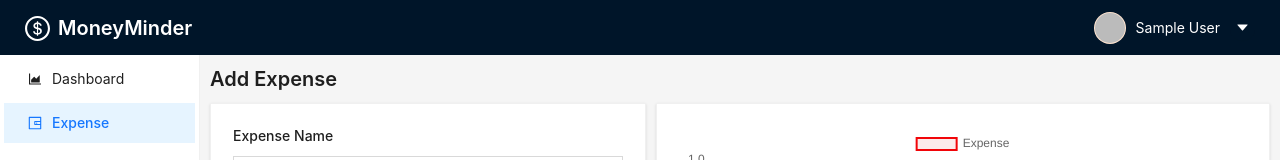
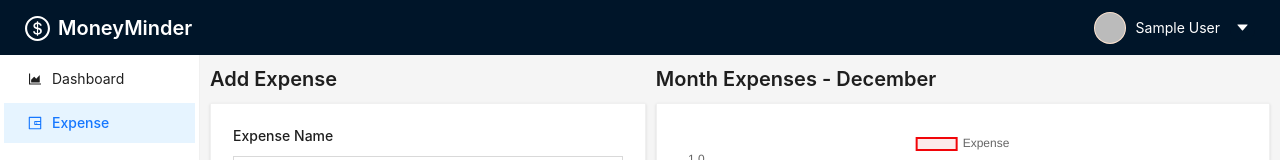
Before and after one commit to ADHIL-MOHAMMED-P-N/moneyminder, a React (Create React App) app: page /expense in a window 1280 px wide. Shown: the top 160 px of the page. Built offline with nearby package versions, Linux system fonts and the light colour scheme; no server answers; the database is empty; sample sign-in values are in the browser's storage; what @react-pdf/renderer would draw is missing.

Commit message:
Title change:month added:Expense,Incom,Report Pages

```diff
--- a/src/pages/Expense.js
+++ b/src/pages/Expense.js
@@ -12,16 +12,16 @@ const Expense = () => {
     expense.map((item) => ({ ...item, status: "expense" }))
   ); */
 
-  //line chart
-
+  const monthName = new Date().toLocaleString("default", { month: "long" });
   return (
     <div>
-      <Title level={4}>Add Expense</Title>
       <Row gutter={10}>
         <Col span={10}>
+          <Title level={4}>Add Expense</Title>
           <AddExpense />
         </Col>
         <Col span={14}>
+          <Title level={4}>Month Expenses - {monthName}</Title>
           <LineChart type="expense" transaction={expense} />
         </Col>
       </Row>
--- a/src/pages/Income.jsx
+++ b/src/pages/Income.jsx
@@ -13,15 +13,16 @@ const Income = () => {
     income.map((item) => ({ ...item, status: "income" }))
   );
   */
-
+  const monthName = new Date().toLocaleString("default", { month: "long" });
   return (
     <div>
-      <Title level={4}>Add Income</Title>
       <Row gutter={10}>
         <Col span={10}>
+          <Title level={4}>Add Income</Title>
           <AddIncome />
         </Col>
         <Col span={14}>
+          <Title level={4}>Month Income - {monthName}</Title>
           <LineChart type="income" transaction={income} />
         </Col>
       </Row>
--- a/src/pages/Report.jsx
+++ b/src/pages/Report.jsx
@@ -9,7 +9,7 @@ import IncomeContext from "../context/IncomeContext";
 const Report = () => {
   const { expense } = useContext(ExpenseContext);
   const { income } = useContext(IncomeContext);
-
+  const monthName = new Date().toLocaleString("default", { month: "long" });
   return (
     <>
       <Card
@@ -22,7 +22,7 @@ const Report = () => {
           <div>
             <h2 className="font-bold text-lg">Monthly Report</h2>
             <p className="text-base">
-              Download monthly income expense report of March
+              Download monthly income expense report of {monthName}
             </p>
           </div>
           <PDFDownloadLink
```
